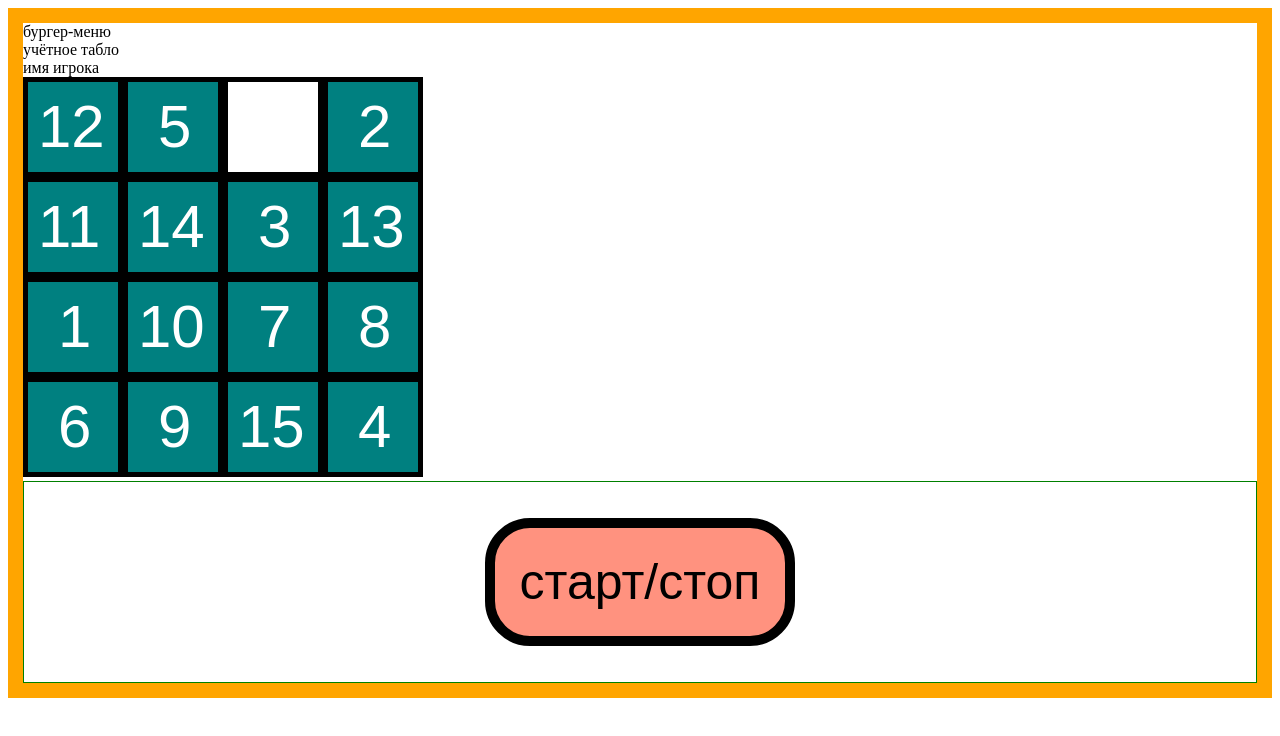
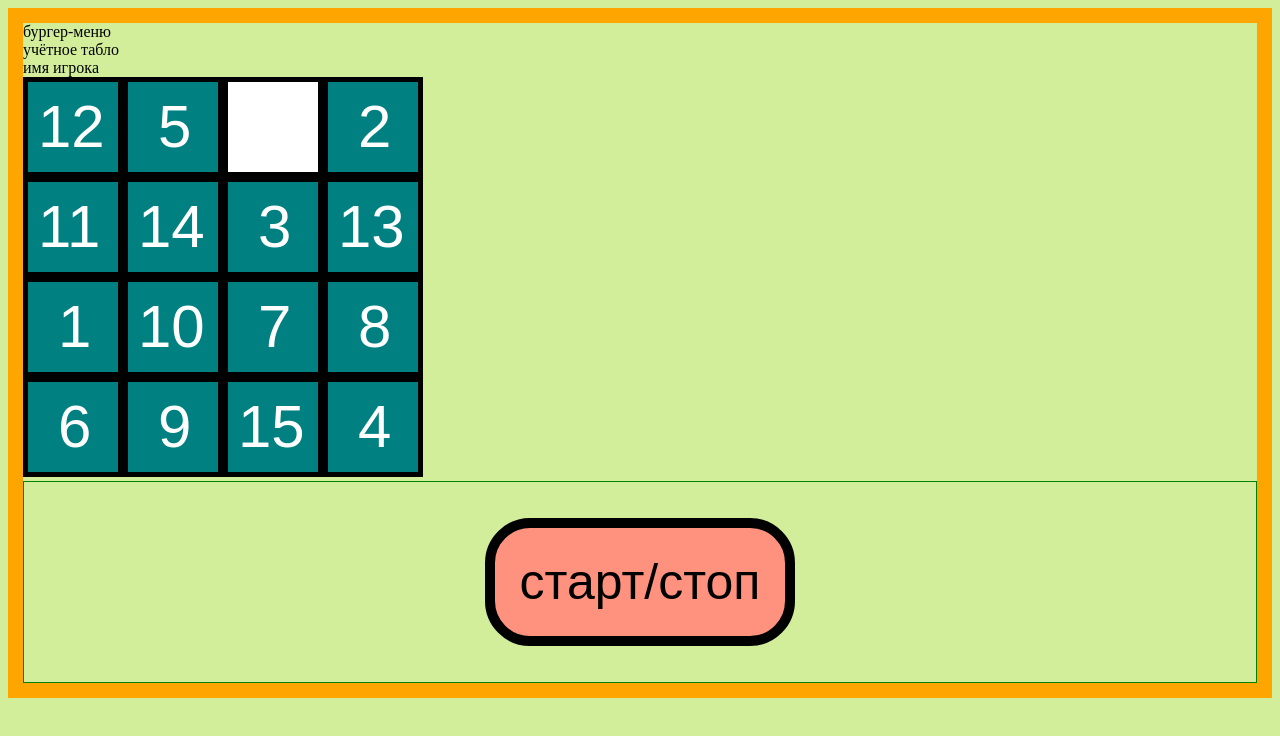
Before and after one commit to kochergin-alex32/mashas-game, a plain HTML site: page index.html in a window 1280 px wide. Drawn offline with Linux system fonts and the light colour scheme.

Commit message:
make bg color

```diff
--- a/styly.css
+++ b/styly.css
@@ -1,5 +1,6 @@
 body{
     border: 15px solid orange;
+    background-color: rgb(210, 238, 155);
 }
 .startStop-area-button{
     border: 1px solid red;
```
